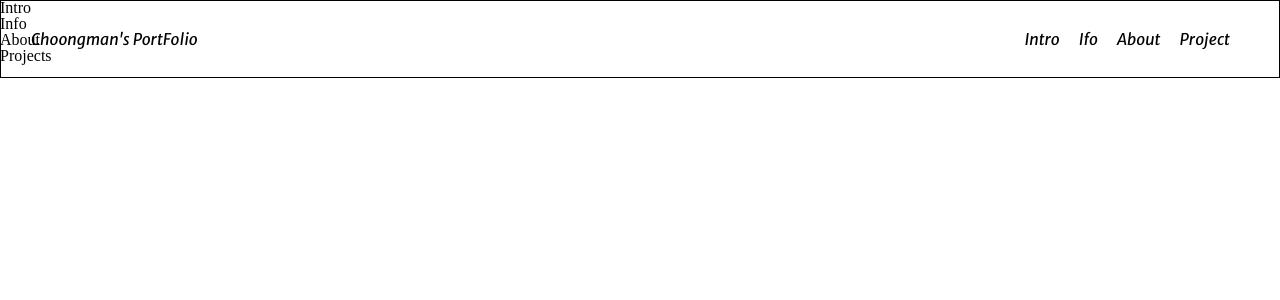
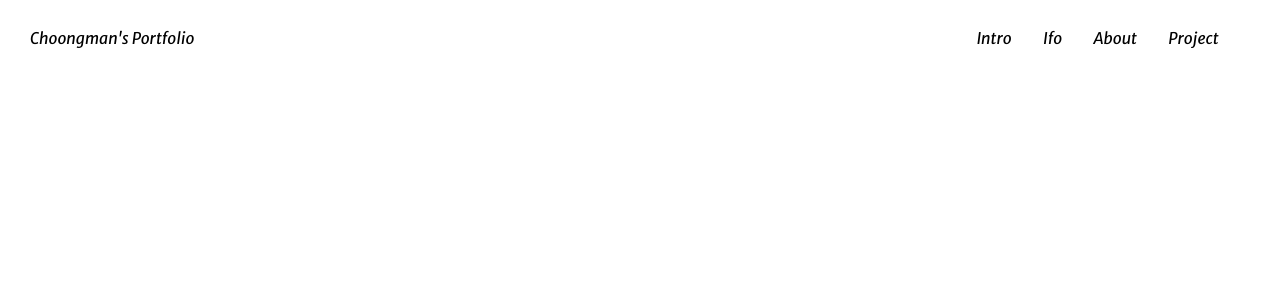
Before and after one commit to kimchoongman/my-portfolio, a React (Vite) app: page / in a window 1280 px wide. Shown: the top 300 px of the page. Built offline with nearby package versions, Linux system fonts and the light colour scheme.

Commit message:
Modify: Nav css 수정

```diff
--- a/src/pages/nav/Nav.jsx
+++ b/src/pages/nav/Nav.jsx
@@ -4,7 +4,7 @@ import styled from "styled-components";
 const Nav = () => {
   return (
     <StyledNav>
-      <div className='title'>Choongman's PortFolio</div>
+      <div className='title'>Choongman's Portfolio</div>
       <ul className='nav-bar'>
         <li className='category'>Intro</li>
         <li className='category'>Ifo</li>
@@ -21,11 +21,12 @@ const StyledNav = styled.nav`
   position: fixed;
   display: flex;
   justify-content: space-between;
-  border: 1px solid black;
+  background-color: #fff;
+  font-size: 1rem;
   font-family: "Merriweather Sans", sans-serif;
 
   .nav-bar {
-    width: 20%;
+    width: 25%;
     display: flex;
     justify-content: space-evenly;
   }
```
